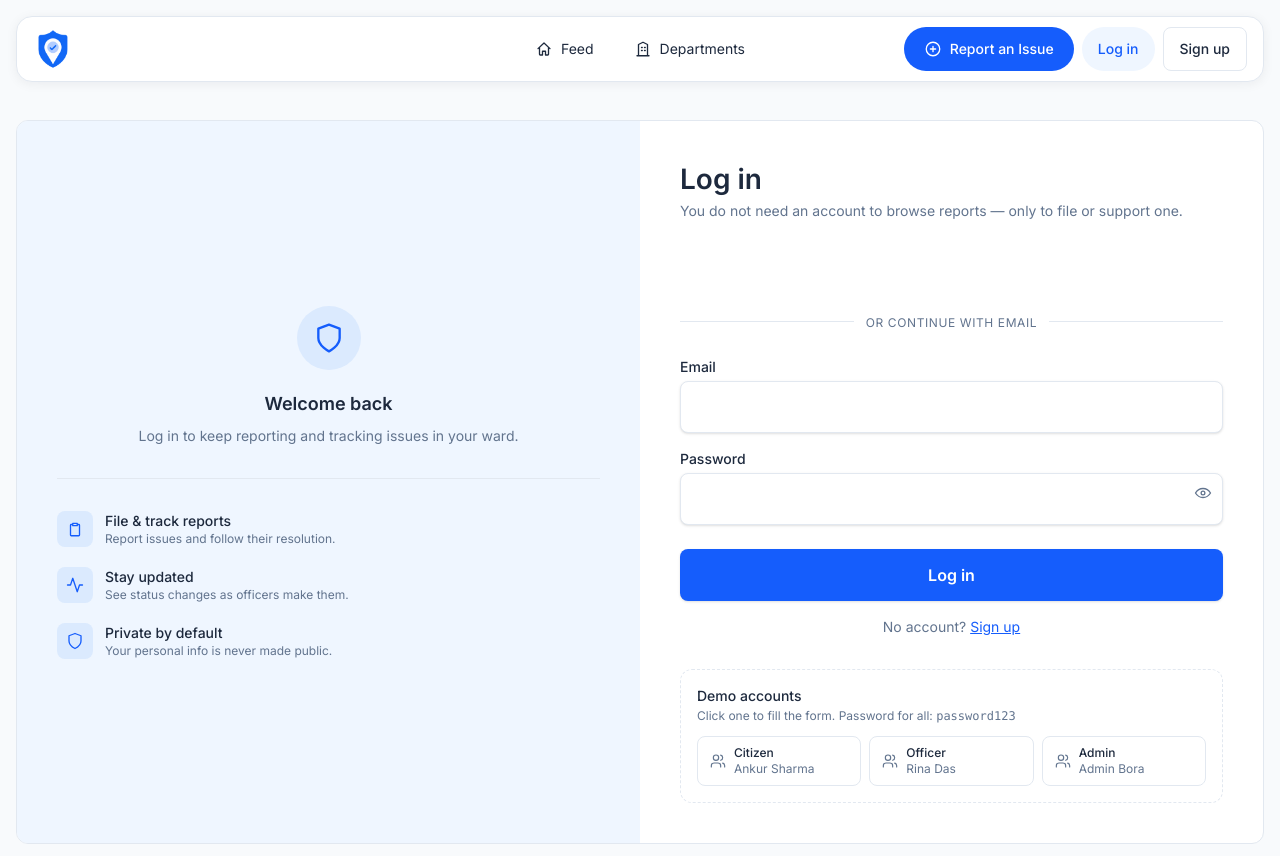
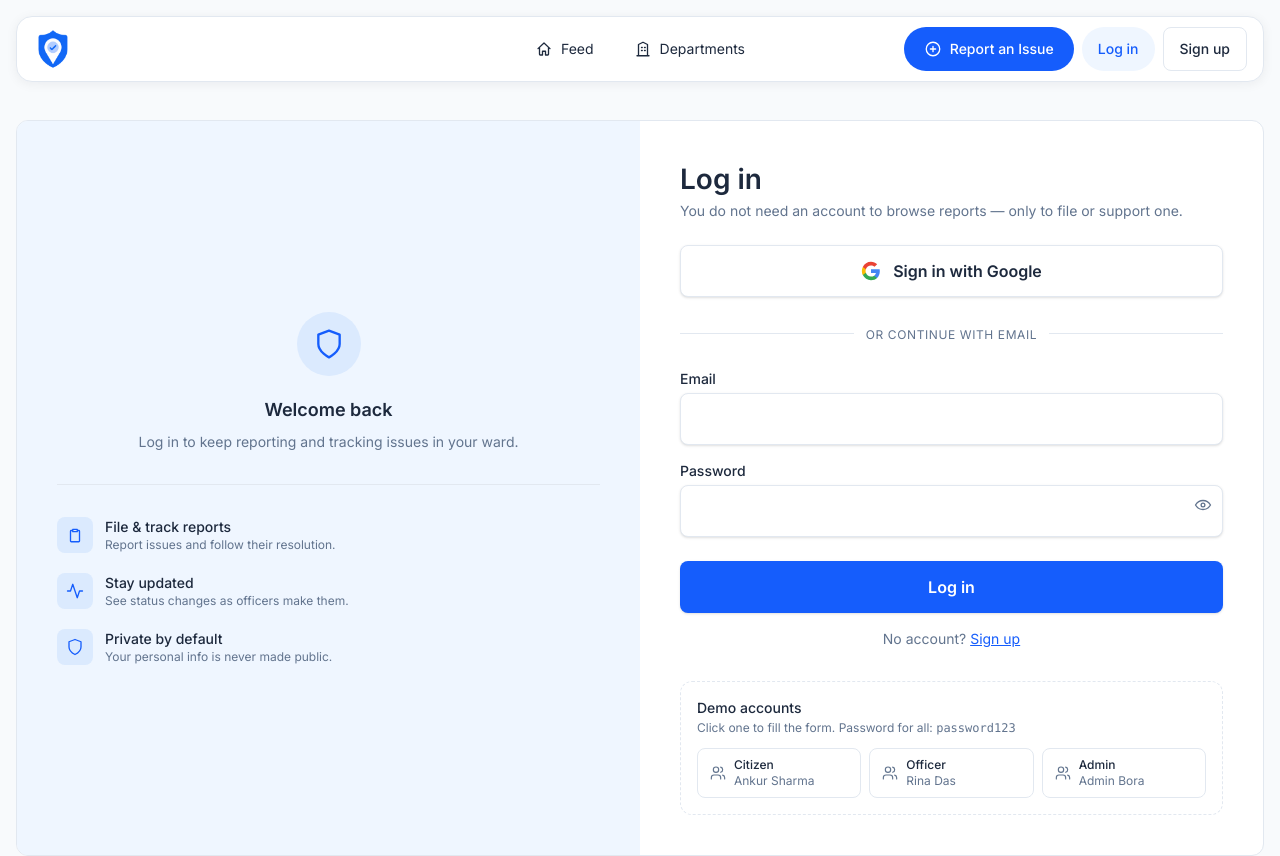
Before and after one commit to Mriga195/loksamadhan, a React (Vite) app in the folder client/: page /login in a window 1280 px wide. Shown: the top 856 px of the page. Built offline with nearby package versions, Linux system fonts and the light colour scheme; no server answers.

Commit message:
feat: migrate Google Auth to use OAuth 2.0 access tokens for profile verification

```diff
--- a/client/src/AuthContext.jsx
+++ b/client/src/AuthContext.jsx
@@ -47,10 +47,13 @@ export function AuthProvider({ children }) {
     return data.user;
   };
 
-  const loginWithGoogle = async (credential) => {
+  const loginWithGoogle = async (authPayload) => {
+    const body = typeof authPayload === 'string'
+      ? { credential: authPayload }
+      : authPayload;
     const data = await apiFetch('/api/auth/google', {
       method: 'POST',
-      body: JSON.stringify({ credential }),
+      body: JSON.stringify(body),
     });
     localStorage.setItem('token', data.token);
     setToken(data.token);
--- a/client/src/components/GoogleAuthButton.jsx
+++ b/client/src/components/GoogleAuthButton.jsx
@@ -1,20 +1,17 @@
 import { useState } from 'react';
-import { GoogleLogin } from '@react-oauth/google';
+import { useGoogleLogin } from '@react-oauth/google';
 import Spinner from './Spinner';
 
-export default function GoogleAuthButton({ onSuccess, onError, text = 'continue_with' }) {
+export default function GoogleAuthButton({ onSuccess, onError, label = 'Continue with Google' }) {
   const [loading, setLoading] = useState(false);
   const [authError, setAuthError] = useState(null);
 
-  const handleSuccess = async (credentialResponse) => {
-    if (!credentialResponse?.credential) {
-      setAuthError('No credential received from Google.');
-      return;
-    }
+  const googleLogin = useGoogleLogin({
+    onSuccess: async (tokenResponse) => {
       setLoading(true);
       setAuthError(null);
       try {
-      await onSuccess(credentialResponse.credential);
+        await onSuccess({ accessToken: tokenResponse.access_token });
       } catch (err) {
         const msg = err.message || 'Google authentication failed';
         setAuthError(msg);
@@ -22,40 +19,62 @@ export default function GoogleAuthButton({ onSuccess, onError, text = 'continue_
       } finally {
         setLoading(false);
       }
-  };
-
-  const handleFailure = () => {
-    const msg = 'Google authentication was cancelled or not completed.';
+    },
+    onError: (err) => {
+      console.error('Google login popup error:', err);
+      const msg = 'Google authentication was cancelled or could not be completed.';
       setAuthError(msg);
       onError?.(new Error(msg));
-  };
+      setLoading(false);
+    },
+  });
 
   return (
-    <div className="w-full flex flex-col items-center">
+    <div className="w-full">
       {authError && (
         <p role="alert" className="mb-3 w-full rounded-lg bg-rejected-50 px-3 py-2 text-sm text-rejected-600">
           {authError}
         </p>
       )}
 
+      <button
+        type="button"
+        disabled={loading}
+        onClick={() => {
+          setAuthError(null);
+          googleLogin();
+        }}
+        className="flex min-h-13 w-full cursor-pointer items-center justify-center gap-3 rounded-lg border border-line bg-surface px-6 text-base font-semibold text-ink shadow-sm transition-all duration-200 hover:border-slate-300 hover:bg-canvas active:scale-[0.99] disabled:cursor-not-allowed disabled:opacity-60"
+      >
         {loading ? (
-        <div className="flex min-h-11 w-full items-center justify-center gap-2 rounded-lg border border-line bg-surface text-sm font-medium text-ink">
-          <Spinner label="Signing in with Google" />
-          <span>Authenticating with Google…</span>
-        </div>
+          <>
+            <Spinner label="Authenticating with Google" />
+            <span>Signing in with Google…</span>
+          </>
         ) : (
-        <div className="w-full flex justify-center [&>div]:!w-full [&>div>iframe]:!w-full [&_iframe]:!w-full">
-          <GoogleLogin
-            onSuccess={handleSuccess}
-            onError={handleFailure}
-            text={text}
-            shape="rectangular"
-            theme="outline"
-            size="large"
-            width="100%"
+          <>
+            <svg className="size-5 shrink-0" viewBox="0 0 24 24" aria-hidden="true">
+              <path
+                fill="#4285F4"
+                d="M22.56 12.25c0-.78-.07-1.53-.2-2.25H12v4.26h5.92c-.26 1.37-1.04 2.53-2.21 3.31v2.77h3.57c2.08-1.92 3.28-4.74 3.28-8.09z"
               />
-        </div>
+              <path
+                fill="#34A853"
+                d="M12 23c2.97 0 5.46-.98 7.28-2.66l-3.57-2.77c-.98.66-2.23 1.06-3.71 1.06-2.86 0-5.29-1.93-6.16-4.53H2.18v2.84C3.99 20.53 7.7 23 12 23z"
+              />
+              <path
+                fill="#FBBC05"
+                d="M5.84 14.09c-.22-.66-.35-1.36-.35-2.09s.13-1.43.35-2.09V7.06H2.18C1.43 8.55 1 10.22 1 12s.43 3.45 1.18 4.94l2.85-2.22.81-.63z"
+              />
+              <path
+                fill="#EA4335"
+                d="M12 5.38c1.62 0 3.06.56 4.21 1.64l3.15-3.15C17.45 2.09 14.97 1 12 1 7.7 1 3.99 3.47 2.18 7.06l3.66 2.84c.87-2.6 3.3-4.52 6.16-4.52z"
+              />
+            </svg>
+            <span>{label}</span>
+          </>
         )}
+      </button>
     </div>
   );
 }
--- a/client/src/pages/Login.jsx
+++ b/client/src/pages/Login.jsx
@@ -87,7 +87,7 @@ export default function Login() {
       )}
 
       <div className="mt-6">
-        <GoogleAuthButton onSuccess={handleGoogleSuccess} text="signin_with" onError={(err) => setError(err.message)} />
+        <GoogleAuthButton onSuccess={handleGoogleSuccess} label="Sign in with Google" onError={(err) => setError(err.message)} />
       </div>
 
       <div className="relative my-6 text-center">
--- a/client/src/pages/Register.jsx
+++ b/client/src/pages/Register.jsx
@@ -80,7 +80,7 @@ export default function Register() {
       )}
 
       <div className="mt-6">
-        <GoogleAuthButton onSuccess={handleGoogleSuccess} text="signup_with" onError={(err) => setError(err.message)} />
+        <GoogleAuthButton onSuccess={handleGoogleSuccess} label="Sign up with Google" onError={(err) => setError(err.message)} />
       </div>
 
       <div className="relative my-6 text-center">
```
Also changed, not shown: 1 other file (tests, documents, lock files or other folders). Lines whose indentation alone changed are shown as unchanged.
